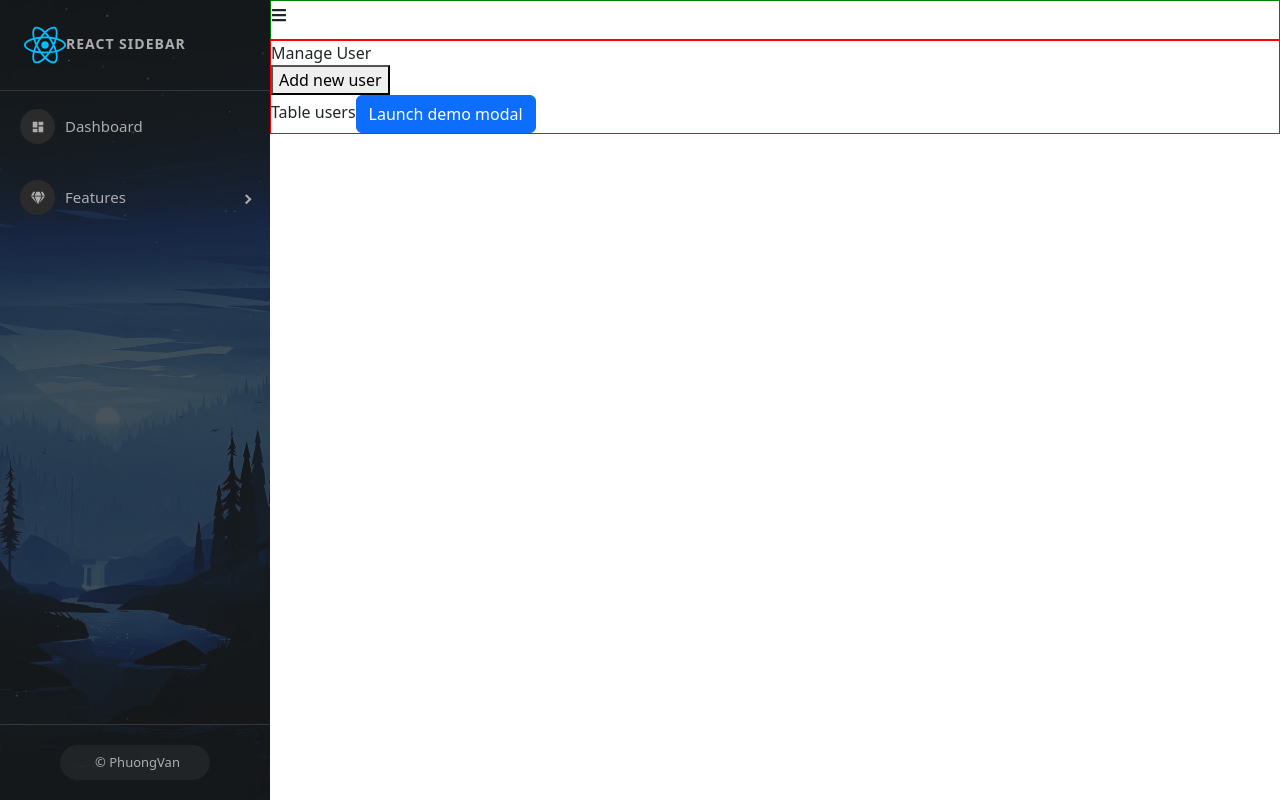
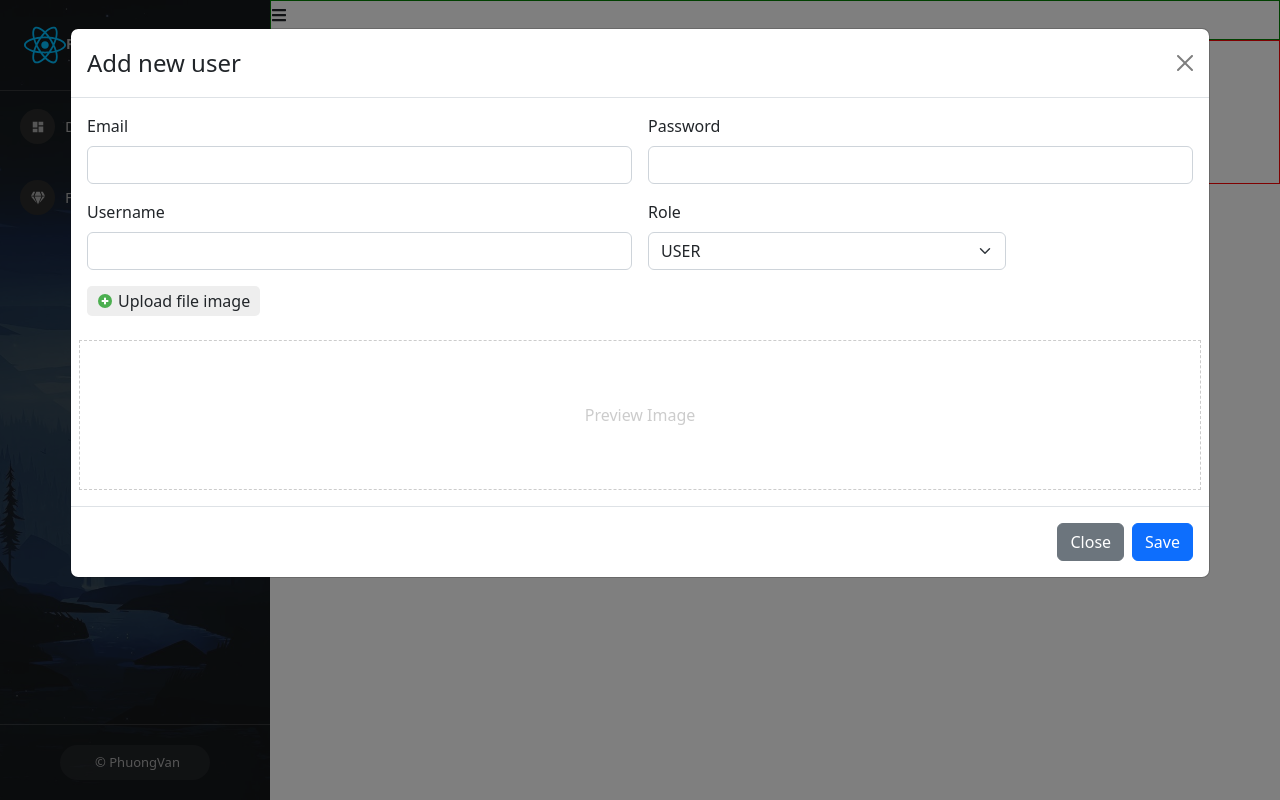
Before and after one commit to phuongvan-dlpc/react-redux-leaning, a React (Create React App) app: page /admins/manage-users in a window 1280 px wide. Both pictures are taken after a click on the button "Add new user". Built offline with nearby package versions, Linux system fonts and the light colour scheme.

Commit message:
ngay-25-7-2024-state-modal-add-new

```diff
--- a/src/components/Admin/Content/ManageUser.js
+++ b/src/components/Admin/Content/ManageUser.js
@@ -1,17 +1,30 @@
 import ModalCreateUser from "./ModalCreateUser";
+import './ManageUser.scss';
+import { FcPlus } from "react-icons/fc";
+import { useState } from "react";
 
 const ManageUser = (props) => {
+    const [showModalCreateUser, setShowModalCreateUser] = useState(false);
     return (
         <div className="manage-user-container">
             <div className="title">
                 Manage User
             </div>
             <div className="user-content">
-                <button>Add new user</button>
-            </div>
-            <div>
-                Table users
-                <ModalCreateUser />
+                <div className="btn-add-new">
+                    <button className="btn btn-primary"
+                        onClick={() => setShowModalCreateUser(true)}
+                    >
+                        <FcPlus />Add new user
+                    </button>
+                </div>
+                <div className="table-users-container">
+                    Table users
+                </div>
+                <ModalCreateUser
+                    show={showModalCreateUser}
+                    setShow={setShowModalCreateUser}
+                />
             </div>
         </div>
     )
--- /dev/null
+++ b/src/components/Admin/Content/ManageUser.scss
@@ -0,0 +1,48 @@
+.manage-user-container {
+    padding: 10px;
+
+    .user-content {
+        .btn-add-new {
+            margin: 15px 0;
+        }
+    }
+
+    .title {
+        font-weight: 600;
+        font-size: 20px;
+    }
+}
+
+.modal-add-user {
+    .img-preview {
+        border: 1px dashed #ccc;
+        height: 150px;
+        border-radius: 5pxp;
+        display: flex;
+        justify-content: center;
+        align-items: center;
+        color: #ccc;
+
+        // image fit <div> content
+        img {
+            max-width: 100%;
+            max-height: 100%;
+        }
+    }
+
+    .label-upload {
+        display: flex;
+        align-items: center;
+        gap: 5px;
+        width: fit-content;
+        padding: 3px 10px;
+        border-radius: 5px;
+        background: #eeeeee;
+        border: none;
+        cursor: pointer;
+
+        &:hover {
+            background: #bdb7b7;
+        }
+    }
+}
--- a/src/components/Admin/Content/ModalCreateUser.js
+++ b/src/components/Admin/Content/ModalCreateUser.js
@@ -1,24 +1,38 @@
 import { useState } from 'react';
 import Button from 'react-bootstrap/Button';
 import Modal from 'react-bootstrap/Modal';
+import { FcPlus } from "react-icons/fc";
 
-const ModalCreateUser = () => {
-    const [show, setShow] = useState(false);
 
-    const handleClose = () => setShow(false);
-    const handleShow = () => setShow(true);
+const ModalCreateUser = (props) => {
+    const { show, setShow } = props;
+    const handleClose = () => setShow(false); //hàm setShow gọi từ parent
+
+    const [email, setEmail] = useState('');
+    const [password, setPassword] = useState('');
+    const [username, setUsername] = useState('');
+    const [role, setRole] = useState('USER');
+    const [image, setImage] = useState('');
+    const [previewImage, setPreviewImage] = useState('');
+
+    const handleUploadImage = (event) => {
+        if (event.target && event.target.files && event.target.files[0]) {
+            setImage(event.target.files[0]);
+            setPreviewImage(URL.createObjectURL(event.target.files[0]));
+        }
+
+        console.log("image", image);
+        console.log("image preview", previewImage);
+    }
 
     return (
         <>
-            <Button variant="primary" onClick={handleShow}>
-                Launch demo modal
-            </Button>
-
             <Modal
-                show={show}
+                show={show} //Gọi từ parent
                 onHide={handleClose}
                 size='xl'
                 backdrop="static"  //đặt thuộc tính này để click ngoài modal sẽ không bị đóng (Chỉ nhấn x, hoặc Close để đóng)
+                className='modal-add-user'
             >
                 <Modal.Header closeButton>
                     <Modal.Title>Add new user</Modal.Title>
@@ -27,34 +41,62 @@
                     <form className="row g-3">
                         <div className="col-md-6">
                             <label className="form-label">Email</label>
-                            <input type="email" className="form-control" />
+                            <input type="email" className="form-control"
+                                value={email}
+                                onChange={(event) => setEmail(event.target.value)}
+                            />
                         </div>
                         <div className="col-md-6">
                             <label className="form-label">Password</label>
-                            <input type="password" className="form-control" />
+                            <input type="password" className="form-control"
+                                value={password}
+                                onChange={(event) => setPassword(event.target.value)}
+                            />
                         </div>
                         <div className="col-md-6">
                             <label className="form-label">Username</label>
-                            <input type="text" className="form-control" />
+                            <input type="text" className="form-control"
+                                value={username}
+                                onChange={(event) => setUsername(event.target.value)}
+                            />
                         </div>
                         <div className="col-md-4">
                             <label className="form-label">Role</label>
-                            <select className="form-select">
+                            <select className="form-select"
+                                onChange={(event) => setRole(event.target.value)}
+                                value={role}
+                            >
                                 <option selected value="USER">USER</option>
                                 <option value="ADMIN">ADMIN</option>
                             </select>
                         </div>
                         <div className='col-md-12'>
-                            <label className="form-label"> Image </label>
-                            <input type='file' />
+                            <label className='form-label label-upload' htmlFor='labelUPload'><FcPlus />Upload file image</label>
+                            <input
+                                type='file'
+                                id='labelUPload'
+                                onChange={(event) => handleUploadImage(event)}
+                                hidden
+                            />
+                        </div>
+                        <div className='col-md-12 img-preview'>
+                            {previewImage ?
+                                <img src={previewImage} />
+                                :
+                                <span>Preview Image</span>
+                            }
                         </div>
                     </form>
                 </Modal.Body>
                 <Modal.Footer>
-                    <Button variant="secondary" onClick={handleClose}>
+                    <Button variant="secondary"
+                        onClick={handleClose}
+                    >
                         Close
                     </Button>
-                    <Button variant="primary" onClick={handleClose}>
+                    <Button variant="primary"
+                        onClick={handleClose}
+                    >
                         Save
                     </Button>
                 </Modal.Footer>
```
